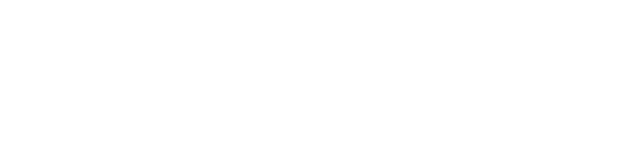
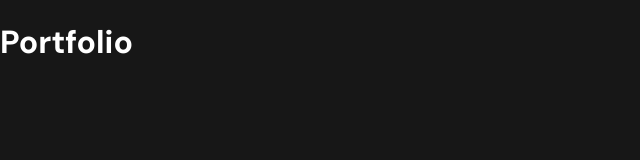
Before and after one commit to danyhoshi/portfolio, a website: page index.html in a window 1280 px wide. Shown: the whole page, without its empty margins (0-640 px from the left). Drawn offline with Linux system fonts and the light colour scheme.

Commit message:
Add CSS variables

```diff
--- a/index.html
+++ b/index.html
@@ -4,9 +4,13 @@
     <meta charset="UTF-8">
     <meta http-equiv="X-UA-Compatible" content="IE=edge">
     <meta name="viewport" content="width=device-width, initial-scale=1.0">
+    <link rel="preconnect" href="https://fonts.googleapis.com">
+    <link rel="preconnect" href="https://fonts.gstatic.com" crossorigin>
+    <link href="https://fonts.googleapis.com/css2?family=DM+Sans:wght@400;500;700&display=swap" rel="stylesheet">
     <link rel="stylesheet" href="style.css">
     <title>Portfolio</title>
 </head>
 <body>
+    <h1>Portfolio</h1>
 </body>
 </html>
--- a/style.css
+++ b/style.css
@@ -1,5 +1,16 @@
+:root {
+  --color-base-bg: #171717;
+  --color-pri-text: #fff;
+  --color-sec-text: #4f4f4f;
+  --color-btn-bg: #03c;
+  --font-family: 'DM Sans', sans-serif;
+}
+
 html,
 body {
   margin: 0;
   padding: 0;
+  color: var(--color-pri-text);
+  font-family: var(--font-family);
+  background-color: var(--color-base-bg);
 }
```
